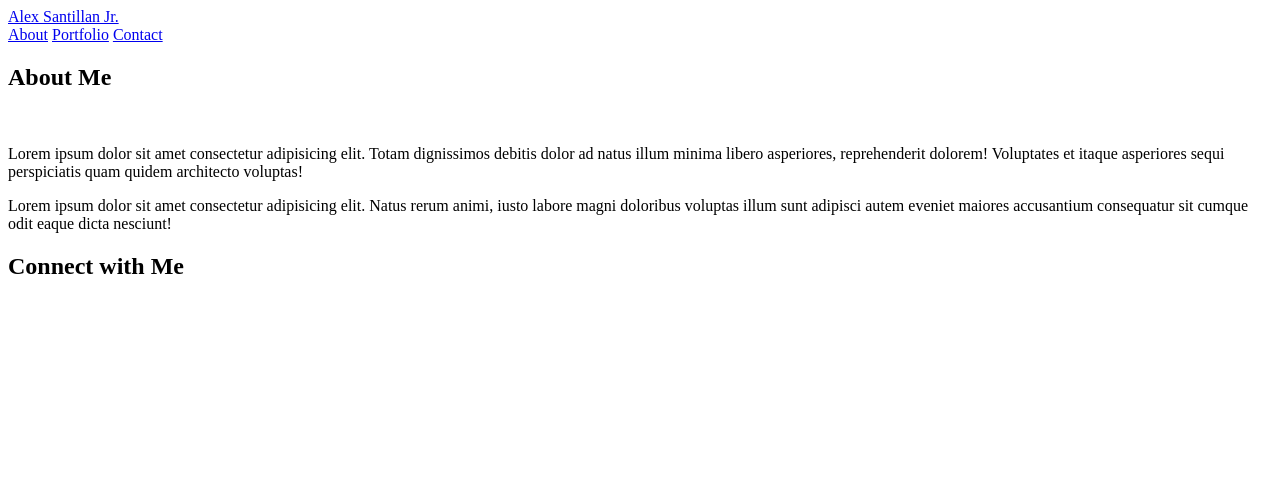
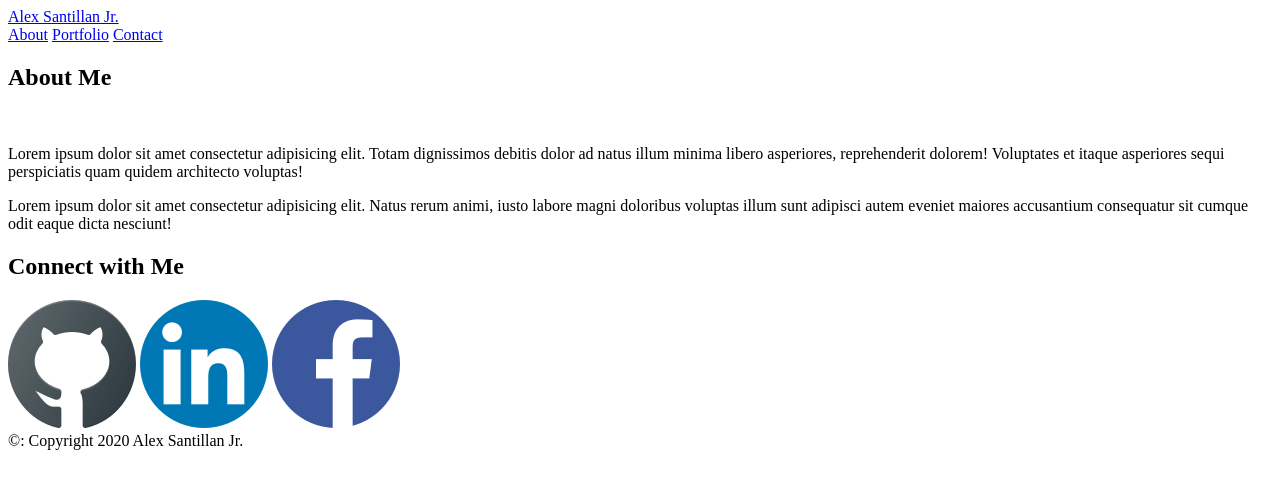
Before and after one commit to asantill68/r_responsive_portfolio, a plain HTML site: page index.html in a window 1280 px wide. Drawn offline with Linux system fonts and the light colour scheme.

Commit message:
Added more HTML and contact images

```diff
--- a/index.html
+++ b/index.html
@@ -20,7 +20,8 @@
         </div>
     </head>
 
-    <section>
+    <div id="main-container" class="container">
+        <section class="main-container">
             <h1>About Me</h1>
             <img src="" alt="">
             <p>Lorem ipsum dolor sit amet consectetur adipisicing elit. Totam dignissimos debitis dolor ad natus illum
@@ -37,11 +38,17 @@
         <section id="sidebar">
             <div id="connect">
                 <h2>Connect with Me</h2>
-            <img src="" alt="">
-            <img src="" alt="">
-            <img src="" alt="">
+                <img src="assets/images/GitHub-128.png" class="social" alt="Github">
+                <img src="assets/images/linkedIn-128.png" class="social" alt="LinkedIn">
+                <img src="assets/images/Facebook-128.png" class="social" alt="Facebook">
             </div>
         </section>
+    </div>
+    <footer>
+        <div class="container">
+            &copy: Copyright 2020 Alex Santillan Jr.
+        </div>
+    </footer>
 </body>
 
 </html>
```
Also changed, not shown: assets/images/Facebook-128.png (added), assets/images/GitHub-128.png (added), assets/images/linkedIn-128.png (added). Lines whose indentation alone changed are shown as unchanged.
